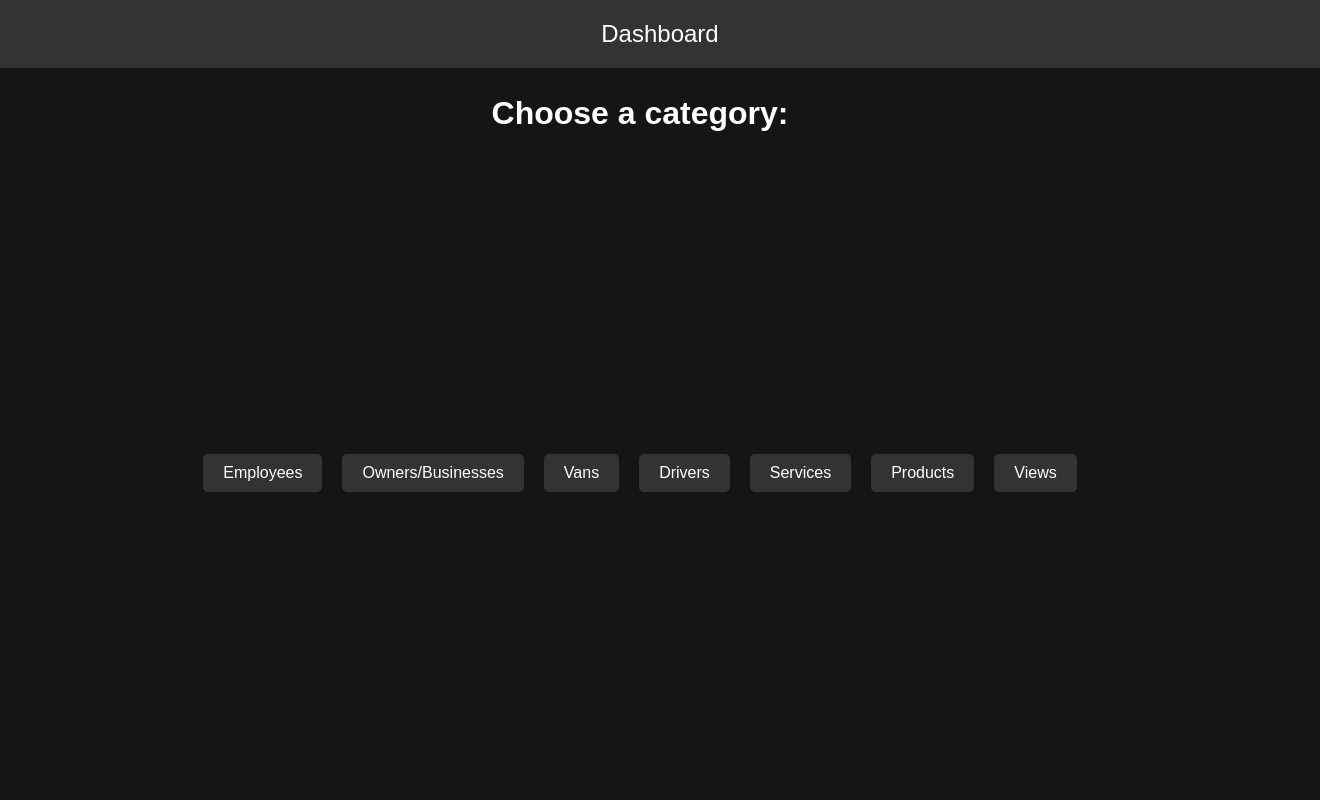
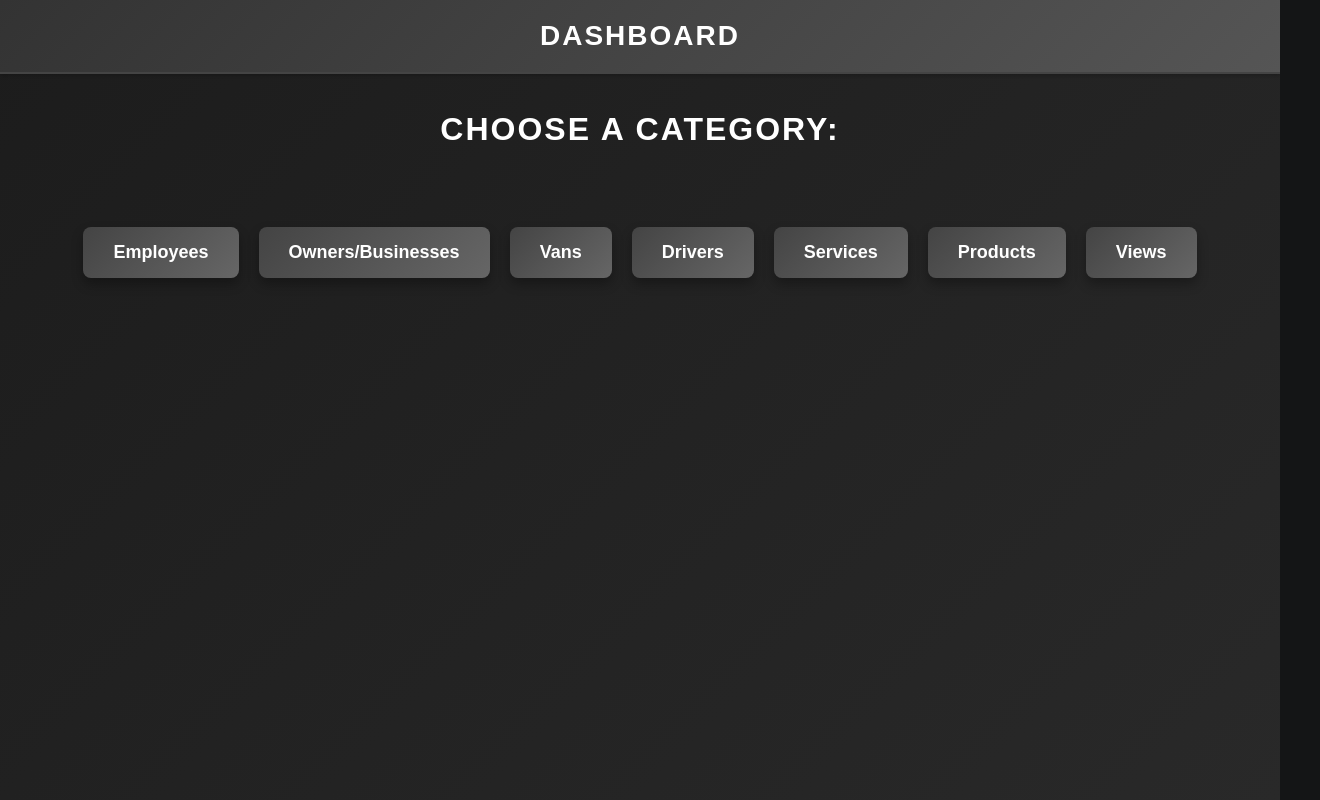
Before and after one commit to KHardik416/CS4400_Phase4, a React (Create React App) app in the folder frontend/: page / in a window 1280 px wide. Shown: the whole page, 1320 px wide, since content can reach past the window. Built offline with nearby package versions, Linux system fonts and the light colour scheme.

Commit message:
add CSS to dashboard and forms

```diff
--- a/frontend/src/components/Dashboard.css
+++ b/frontend/src/components/Dashboard.css
@@ -1,6 +1,8 @@
 body {
   margin: 0;
   font-family: Arial, sans-serif;
+  background: linear-gradient(135deg, #1c1c1c, #292929);
+  color: white;
 }
 
 .dashboard-container {
@@ -10,22 +12,55 @@ body {
 }
 
 .dashboard-header {
-    width: 100%;
-    background-color: #333;
+  position: sticky;
+  top: 0;
+  background: linear-gradient(135deg, #333, #555);
   color: white;
   text-align: center;
   padding: 20px;
-    font-size: 24px;
+  font-size: 28px;
+  font-weight: bold;
+  text-transform: uppercase;
+  letter-spacing: 2px;
+  z-index: 1000;
+  box-shadow: 0 2px 4px rgba(0, 0, 0, 0.2);
+  border-bottom: 2px solid #444;
+}
+
+.choose-category-heading {
+  padding-top: 10px;
 }
 
 .dashboard-content {
   display: flex;
-    flex-wrap: wrap;
   justify-content: center;
   align-items: center;
-    margin: 20px;
   gap: 20px;
-    flex: 1;
+  padding: 5%;
+}
+
+.dashboard-content button {
+  background: linear-gradient(135deg, #444, #666);
+  color: white;
+  border: none;
+  border-radius: 8px;
+  padding: 15px 30px;
+  font-size: 18px;
+  font-weight: bold;
+  cursor: pointer;
+  transition: all 0.3s ease;
+  box-shadow: 0 6px 12px rgba(0, 0, 0, 0.3);
+}
+
+.dashboard-content button:hover {
+  background: linear-gradient(135deg, #555, #777);
+  transform: translateY(-5px) scale(1.05);
+  box-shadow: 0 12px 20px rgba(0, 0, 0, 0.4);
+}
+
+.dashboard-content button:active {
+  transform: scale(0.95);
+  background: linear-gradient(135deg, #666, #888);
 }
 
 .dropdown {
@@ -40,6 +75,16 @@ body {
   border-radius: 5px;
   cursor: pointer;
   font-size: 16px;
+  white-space: nowrap;
+}
+
+.dropdown-button:hover {
+  background-color: #555;
+}
+
+.dropdown-button:active {
+  transform: scale(0.98);
+  background-color: #666;
 }
 
 .dropdown-menu {
@@ -60,6 +105,16 @@ body {
   color: #333;
 }
 
-.dropdown-item:hover {
-    background-color: #f5f5f5;
+.dropdown-item:hover,
+.dropdown-item:focus {
+  background-color: #007bff;
+  color: white;
 }
+
+h2 {
+  margin-bottom: 30px;
+  font-size: 28px;
+  font-weight: bold;
+  text-transform: uppercase;
+  letter-spacing: 2px;
+}
--- a/frontend/src/components/Dashboard.js
+++ b/frontend/src/components/Dashboard.js
@@ -1,10 +1,21 @@
-import React, { useState } from "react";
+import React, { useState, useEffect } from "react";
 import { useNavigate } from "react-router-dom"; // Import useNavigate for navigation
 import "./Dashboard.css";
 
 const Dashboard = () => {
   const [activeDropdown, setActiveDropdown] = useState(null);
-  const navigate = useNavigate(); // Hook for navigation
+  const navigate = useNavigate();
+
+  const handleOutsideClick = (event) => {
+    if (!event.target.closest(".dropdown")) {
+      setActiveDropdown(null);
+    }
+  };
+
+  useEffect(() => {
+    document.addEventListener("click", handleOutsideClick);
+    return () => document.removeEventListener("click", handleOutsideClick);
+  }, []);
 
   const toggleDropdown = (index) => {
     setActiveDropdown(activeDropdown === index ? null : index);
@@ -97,13 +108,42 @@ const Dashboard = () => {
   };
 
   const menuItems = [
-    { label: "Employees", options: ["Add Employee", "Hire Employee", "Fire Employee"] },
-    { label: "Owners/Businesses", options: ["Add Owner", "Add Business", "Add Location", "Start Funding"] },
-    { label: "Vans", options: ["Add Van", "Takeover Van", "Load Van", "Refuel Van", "Drive Van", "Remove Van"] },
+    {
+      label: "Employees",
+      options: ["Add Employee", "Hire Employee", "Fire Employee"],
+    },
+    {
+      label: "Owners/Businesses",
+      options: ["Add Owner", "Add Business", "Add Location", "Start Funding"],
+    },
+    {
+      label: "Vans",
+      options: [
+        "Add Van",
+        "Takeover Van",
+        "Load Van",
+        "Refuel Van",
+        "Drive Van",
+        "Remove Van",
+      ],
+    },
     { label: "Drivers", options: ["Add Driver", "Remove Driver"] },
     { label: "Services", options: ["Add Service", "Manage Service"] },
-    { label: "Products", options: ["Add Product", "Purchase Product", "Remove Product"] },
-    { label: "Views", options: ["View Employees", "View Owners", "View Drivers", "View Locations", "View Products", "View Services"] },
+    {
+      label: "Products",
+      options: ["Add Product", "Purchase Product", "Remove Product"],
+    },
+    {
+      label: "Views",
+      options: [
+        "View Employees",
+        "View Owners",
+        "View Drivers",
+        "View Locations",
+        "View Products",
+        "View Services",
+      ],
+    },
   ];
 
   return (
--- a/frontend/src/components/Global.css
+++ b/frontend/src/components/Global.css
@@ -42,7 +42,8 @@ body {
 .form {
   display: grid;
   grid-template-columns: 1fr 1fr;
-  gap: 10px;
+  gap: 20px;
+  padding: 15px;
 }
 
 .form label {
@@ -88,6 +89,7 @@ select:focus {
   margin-top: 20px;
   display: flex;
   justify-content: space-between;
+  padding-bottom: 5px;
 }
 
 .cancel-button {
@@ -103,12 +105,6 @@ select:focus {
 .cancel-button:hover {
   background: #888;
   color: #fff;
-}
-
-.button-pos {
-  position: absolute;
-  top: 7vh;
-  right: 7vw;
 }
 
 /* Add Button with Vibrant Animation */
```
Lines whose indentation alone changed are shown as unchanged.
